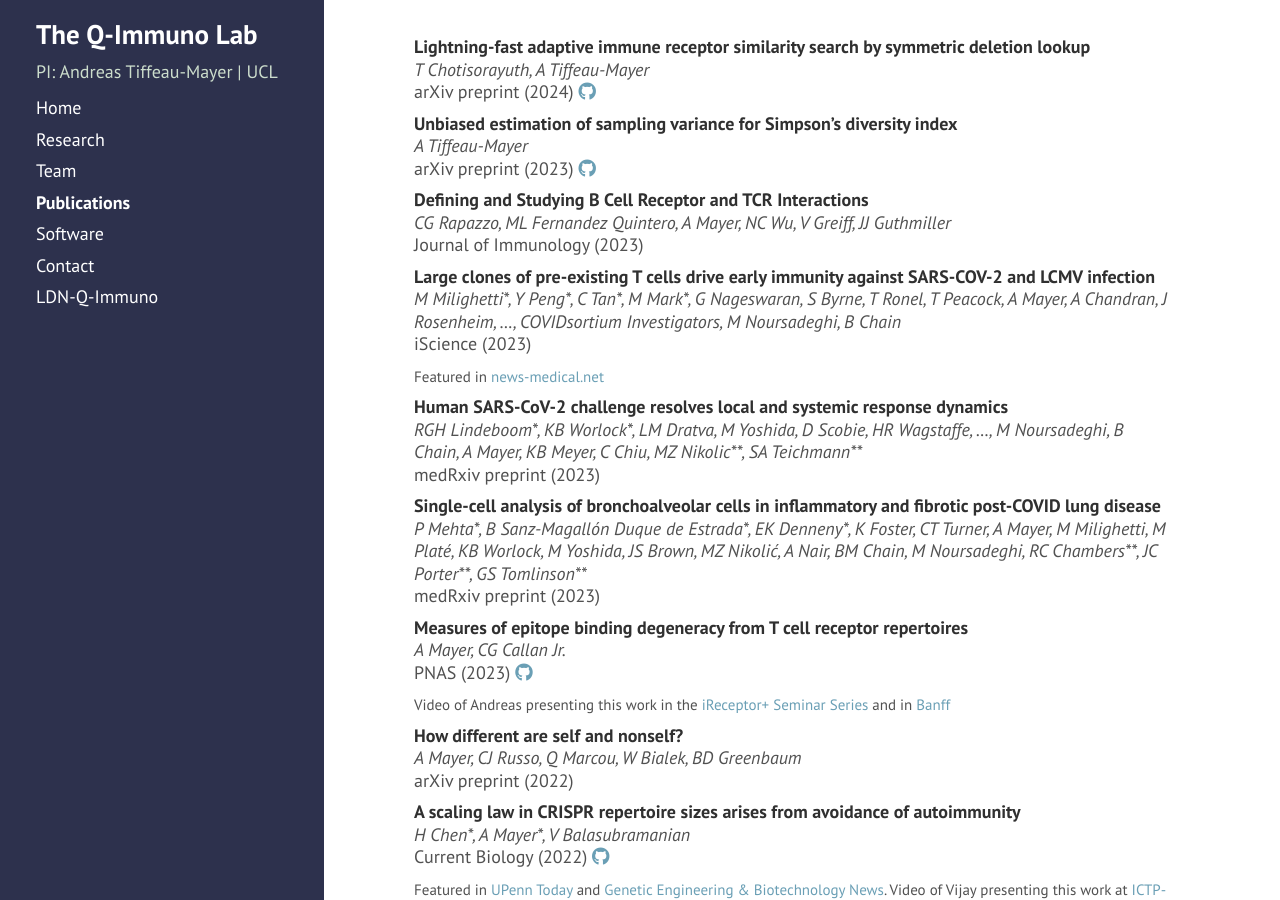
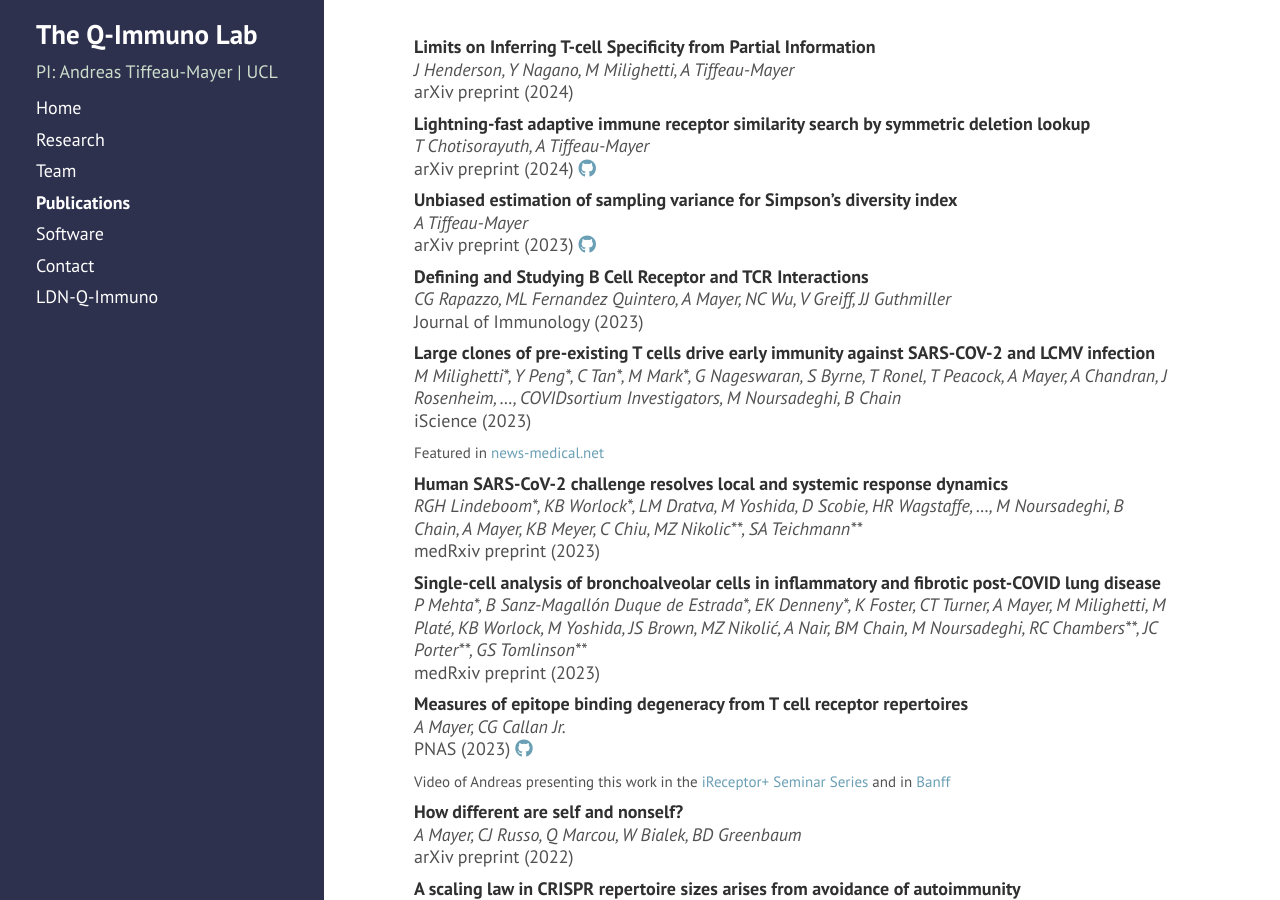
Before and after one commit to andim/andim.github.io, a Jekyll site: the page built from publications.md, in a window 1280 px wide and 900 px high. Built offline with Jekyll 4.4.1, drawn with Linux system fonts in a browser that asks for light colours; nearby versions of some CDN libraries; a style sheet for code colours, icons or effects is not loaded.

Commit message:
added tcrinfo paper

```diff
--- a/_data/publist.yml
+++ b/_data/publist.yml
@@ -1,3 +1,11 @@
+- authors: J Henderson, Y Nagano, M Milighetti, A Tiffeau-Mayer
+  title: Limits on Inferring T-cell Specificity from Partial Information
+  journal: arXiv preprint
+  year: 2024
+  links:
+    doi: https://arxiv.org/abs/2404.12565
+
+
 - authors: T Chotisorayuth, A Tiffeau-Mayer
   title: Lightning-fast adaptive immune receptor similarity search by symmetric deletion lookup
   journal: arXiv preprint
@@ -5,7 +13,6 @@
   links:
     doi: https://arxiv.org/abs/2403.09010
     github: https://github.com/heartnetkung/XT-neighbor/
-
 
 - authors: A Tiffeau-Mayer
   title: Unbiased estimation of sampling variance for Simpson's diversity index
```
